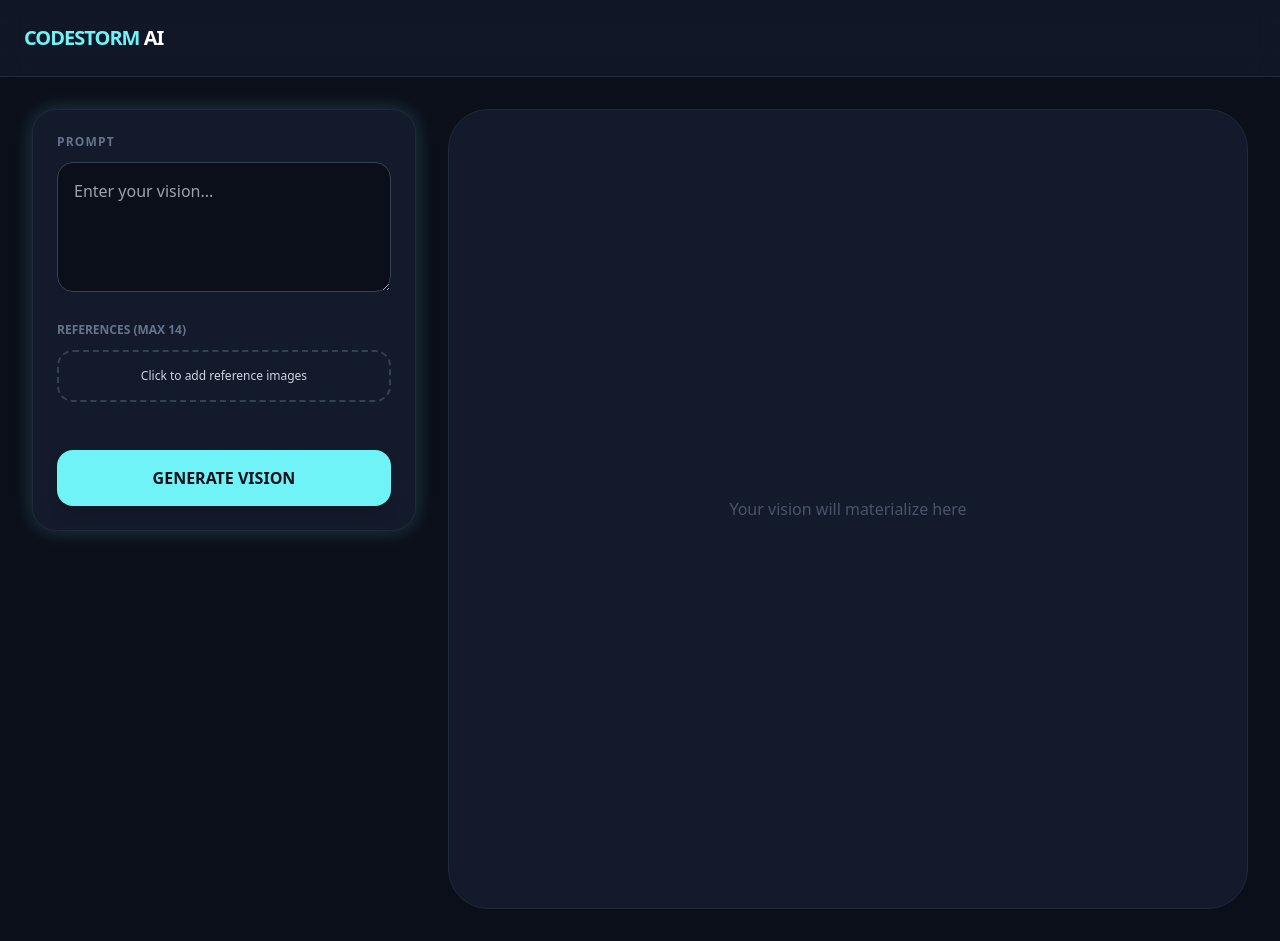
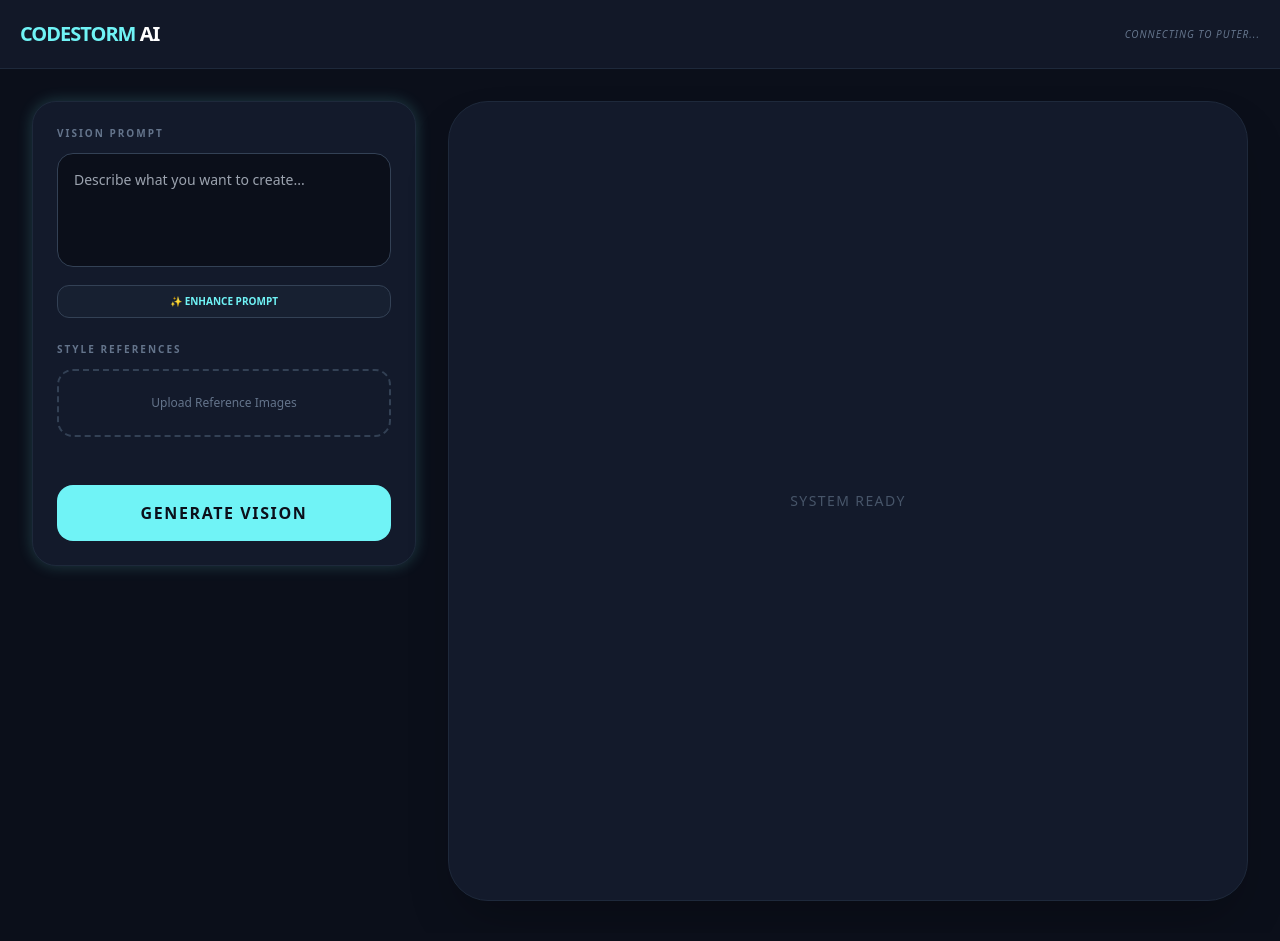
Before and after one commit to Maxtoomoody/imagen4, a plain HTML site: page index.html in a window 1280 px wide. Drawn offline with nearby package versions, Linux system fonts and the light colour scheme.

Commit message:
Update index.html

```diff
--- a/index.html
+++ b/index.html
@@ -7,45 +7,64 @@
     <script src="https://cdn.tailwindcss.com"></script>
     <script src="https://js.puter.com/v2/"></script>
     <style>
-        .custom-glow { box-shadow: 0 0 20px rgba(112, 243, 246, 0.2); }
-        .hide-scrollbar::-webkit-scrollbar { display: none; }
+        .neon-glow { box-shadow: 0 0 15px rgba(112, 243, 246, 0.2); }
+        .shimmer {
+            background: linear-gradient(90deg, #131a2b 25%, #1e293b 50%, #131a2b 75%);
+            background-size: 200% 100%;
+            animation: shimmerEffect 1.5s infinite;
+        }
+        @keyframes shimmerEffect { 0% { background-position: 200% 0; } 100% { background-position: -200% 0; } }
     </style>
 </head>
 <body class="bg-[#0b0f1a] text-slate-300 min-h-screen font-sans">
-    <header class="p-6 border-b border-slate-800 flex justify-between items-center bg-[#131a2b]/80 backdrop-blur-md sticky top-0 z-50">
+
+    <header class="p-5 border-b border-slate-800 bg-[#131a2b]/90 backdrop-blur-md sticky top-0 z-50 flex justify-between items-center">
         <h1 class="text-xl font-black tracking-tighter text-[#70f3f6]">CODESTORM <span class="text-white">AI</span></h1>
+        <div id="auth-status" class="text-[10px] uppercase tracking-widest text-slate-500 italic">Connecting to Puter...</div>
     </header>
 
     <main class="max-w-7xl mx-auto p-4 lg:p-8 grid grid-cols-1 lg:grid-cols-12 gap-8">
+
         <aside class="lg:col-span-4 space-y-6">
-            <div class="bg-[#131a2b] p-6 rounded-3xl border border-slate-800 custom-glow">
-                <label class="block text-xs font-bold text-slate-500 uppercase tracking-widest mb-3">Prompt</label>
-                <textarea id="prompt" rows="4" class="w-full bg-[#0b0f1a] border border-slate-700 rounded-2xl p-4 text-white focus:border-[#70f3f6] outline-none transition-all" placeholder="Enter your vision..."></textarea>
+            <div class="bg-[#131a2b] p-6 rounded-3xl border border-slate-800 neon-glow">
 
-                <div class="mt-6">
-                    <label class="block text-xs font-bold text-slate-500 uppercase mb-3">References (Max 14)</label>
-                    <div id="drop-zone" class="border-2 border-dashed border-slate-700 rounded-2xl p-4 text-center hover:bg-[#1a2336] cursor-pointer transition-all">
-                        <p class="text-xs">Click to add reference images</p>
+                <div class="mb-6">
+                    <label class="block text-[10px] font-bold text-slate-500 uppercase tracking-[0.2em] mb-3">Vision Prompt</label>
+                    <textarea id="prompt" rows="4" class="w-full bg-[#0b0f1a] border border-slate-700 rounded-2xl p-4 text-white focus:border-[#70f3f6] outline-none transition-all resize-none text-sm" placeholder="Describe what you want to create..."></textarea>
+
+                    <button id="enhance-btn" type="button" class="w-full mt-3 bg-slate-800/40 border border-slate-700 text-[#70f3f6] text-[10px] font-bold py-2 rounded-xl hover:bg-[#1a2336] transition-all flex justify-center items-center gap-2 uppercase">
+                        ✨ Enhance Prompt
+                    </button>
+                </div>
+
+                <div class="mb-8">
+                    <label class="block text-[10px] font-bold text-slate-500 uppercase tracking-[0.2em] mb-3">Style References</label>
+                    <div id="drop-zone" class="border-2 border-dashed border-slate-700 rounded-2xl p-6 text-center hover:border-[#70f3f6] cursor-pointer transition-all group">
+                        <p class="text-xs text-slate-500 group-hover:text-slate-300">Upload Reference Images</p>
                         <input type="file" id="file-input" multiple accept="image/*" class="hidden">
                     </div>
-                    <div id="ref-preview" class="grid grid-cols-4 gap-2 mt-4 max-h-32 overflow-y-auto hide-scrollbar"></div>
+                    <div id="ref-preview" class="grid grid-cols-4 gap-2 mt-4"></div>
                 </div>
 
-                <button id="generate-btn" type="button" class="w-full mt-8 bg-[#70f3f6] text-[#0b0f1a] font-black py-4 rounded-2xl hover:scale-[1.02] active:scale-95 transition-all shadow-lg">
-                    GENERATE VISION
+                <button id="generate-btn" type="button" class="w-full bg-[#70f3f6] text-[#0b0f1a] font-black py-4 rounded-2xl hover:brightness-110 active:scale-95 transition-all uppercase tracking-widest">
+                    Generate Vision
                 </button>
             </div>
         </aside>
 
-        <section class="lg:col-span-8 space-y-4">
-            <div id="canvas" class="bg-[#131a2b] aspect-square rounded-[2.5rem] border border-slate-800 flex items-center justify-center overflow-hidden relative group">
-                <p id="placeholder" class="text-slate-600 font-medium">Your vision will materialize here</p>
+        <section class="lg:col-span-8">
+            <div id="canvas" class="bg-[#131a2b] aspect-square rounded-[2.5rem] border border-slate-800 flex items-center justify-center overflow-hidden relative shadow-2xl">
+                <p id="placeholder" class="text-slate-600 text-sm uppercase tracking-widest">System Ready</p>
             </div>
-            <div id="controls" class="hidden flex gap-4 justify-center">
-                <button id="download-btn" class="bg-slate-800 px-6 py-2 rounded-xl text-xs font-bold hover:bg-slate-700 transition-all">DOWNLOAD HD</button>
+
+            <div id="controls" class="hidden mt-6 flex justify-center">
+                <button id="download-btn" class="bg-white text-black px-10 py-3 rounded-xl text-xs font-black uppercase tracking-widest hover:bg-slate-200 transition-all">
+                    Download Master
+                </button>
             </div>
         </section>
     </main>
+
     <script src="script.js"></script>
 </body>
 </html>
```
